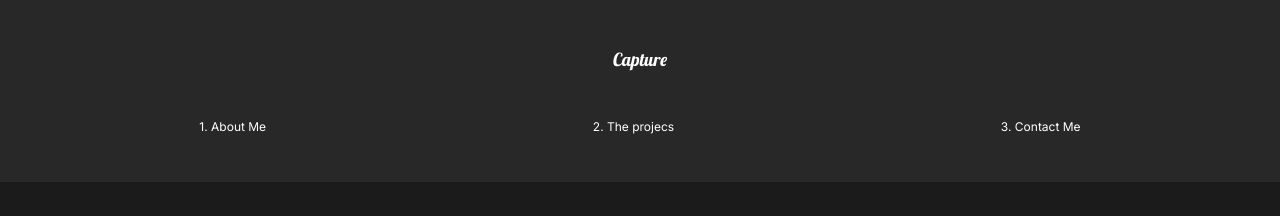
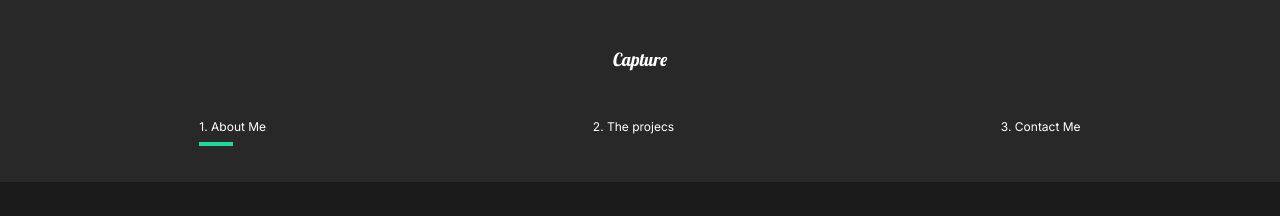
Before and after one commit to Atuitjr/portfolio, a React (Create React App) app: page / in a window 1280 px wide. Shown: the top 216 px of the page. Built offline with nearby package versions, Linux system fonts and the light colour scheme.

Commit message:
Nav active state

```diff
--- a/src/components/Nav.tsx
+++ b/src/components/Nav.tsx
@@ -1,8 +1,11 @@
 import React from 'react';
 import styled from 'styled-components';
 import { Link } from 'react-router-dom';
+import { motion } from 'framer-motion';
+import { useLocation } from 'react-router-dom';
 
 const Nav = () => {
+    const { pathname } = useLocation();
     return (
         <StyledNav>
             <h1>
@@ -13,12 +16,31 @@
             <ul>
                 <li>
                     <Link to='/'>1. About Me</Link>
+                    <Line
+                        transition={{ duration: 0.75 }}
+                        initial={{ width: '0%' }}
+                        animate={{ width: pathname === '/' ? '50%' : '0%' }}
+                    />
                 </li>
                 <li>
                     <Link to='/projects'>2. The projecs</Link>
+                    <Line
+                        transition={{ duration: 0.75 }}
+                        initial={{ width: '0%' }}
+                        animate={{
+                            width: pathname === '/projects' ? '50%' : '0%',
+                        }}
+                    />
                 </li>
                 <li>
                     <Link to='/contact'>3. Contact Me</Link>
+                    <Line
+                        transition={{ duration: 0.75 }}
+                        initial={{ width: '0%' }}
+                        animate={{
+                            width: pathname === '/contact' ? '50%' : '0%',
+                        }}
+                    />
                 </li>
             </ul>
         </StyledNav>
@@ -71,4 +93,16 @@
     }
 `;
 
+const Line = styled(motion.div)`
+    height: 0.3rem;
+    background: #23d997;
+    width: 0%;
+    position: absolute;
+    bottom: -80%;
+    left: 60%;
+    @media (max-width: 1300px) {
+        left: 0%;
+    }
+`;
+
 export default Nav;
```
Also changed, not shown: 1 other file (tests, documents, lock files or other folders).
